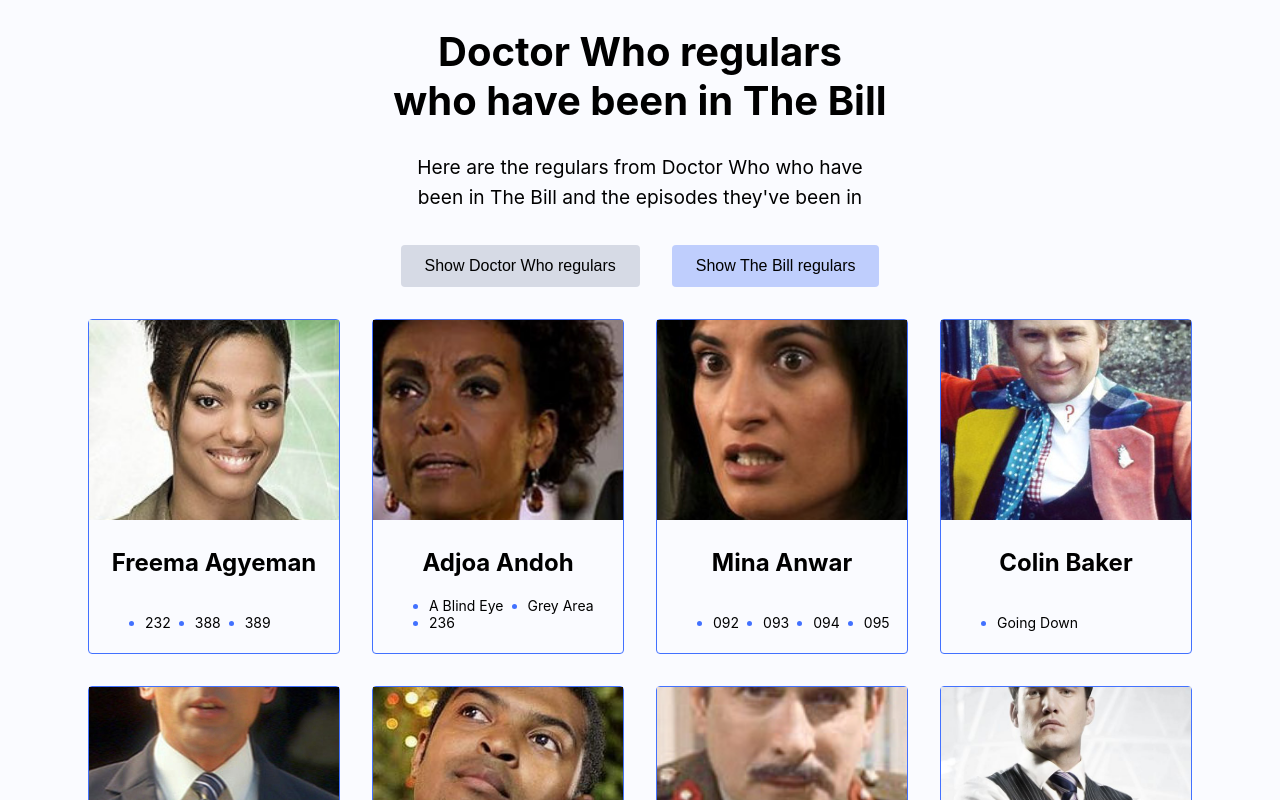
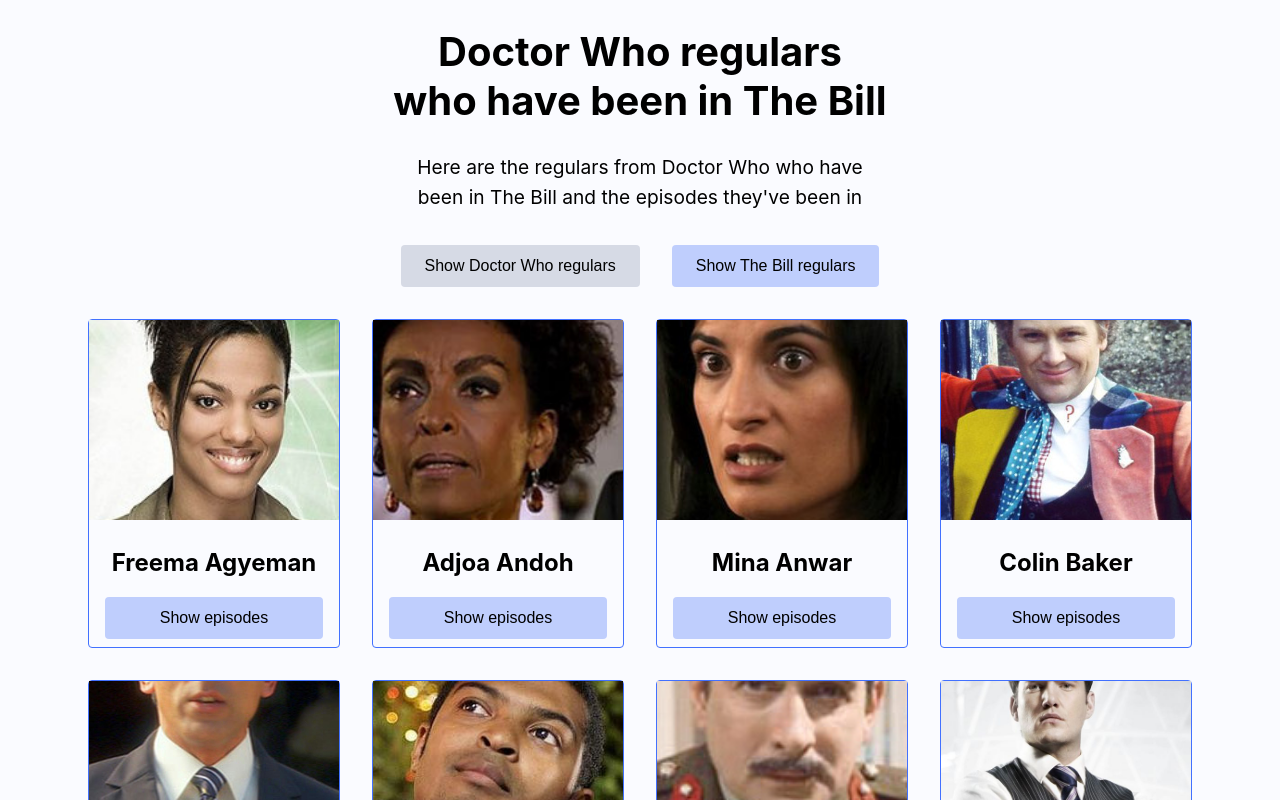
Before and after one commit to nicm42/doctor-who-and-the-bill, a React (Vite) app: page / in a window 1280 px wide. Both pictures are taken after a click on the button "Show Doctor Who regulars". Shown: the top 800 px of the page. Built offline with nearby package versions, Linux system fonts and the light colour scheme.

Commit message:
Put episodes into a modal

```diff
--- a/src/App.scss
+++ b/src/App.scss
@@ -8,11 +8,11 @@
 
 p {
   font-size: 1.2rem;
+  line-height: 1.6;
   margin-inline: auto;
   max-width: 50ch;
   text-align: center;
   text-wrap: balance;
-  line-height: 1.6;
 }
 
 .buttons {
@@ -37,9 +37,9 @@
     cursor: auto;
   }
 
-  &[aria-disabled='false']:hover,
-  &[aria-disabled='false']:focus-within,
-  &[aria-disabled='false']:active {
+  &:not([aria-disabled='true']):hover,
+  &:not([aria-disabled='true']):focus-within,
+  &:not([aria-disabled='true']):active {
     background-color: var(--button-background-hover);
   }
 }
--- a/src/components/Card.jsx
+++ b/src/components/Card.jsx
@@ -1,21 +1,46 @@
+import { useState, useEffect, useRef } from 'react';
 import PropTypes from 'prop-types';
 import './Card.scss';
 
 function Card({ name, imgsrc, imgalt, episodes }) {
+  const [showEpisodes, setShowEpisodes] = useState();
+  const closeButtonRef = useRef(null);
+  let closeButtonHeight = 0;
+
+  useEffect(() => {
+    if (showEpisodes) {
+      closeButtonHeight = closeButtonRef.current?.offsetHeight;
+      document.documentElement.style.setProperty('--close-button-height', `${closeButtonHeight}px`);
+    }
+  }, [showEpisodes]);
+
   const imageURL = `assets/${imgsrc}`;
 
   return (
     <div className="card" data-testid="card">
-      <img className="card--image" src={imageURL} alt={imgalt} />
+      <img className="card--image" loading="lazy" src={imageURL} alt={imgalt} />
       <div className="card--text">
         <h2 className="card--name">{name}</h2>
-        <ul className="card--episodes">
+        <button className="card--button" onClick={() => setShowEpisodes(true)}>
+          Show episodes
+        </button>
+        {showEpisodes && (
+          <>
+            <div className="card--episodes-overlay"></div>
+            <div className="card--episodes">
+              <button className="card--episodes-close" ref={closeButtonRef} onClick={() => setShowEpisodes(false)}>
+                X
+              </button>
+              <ul className="card--episodes-list">
                 {episodes.map((episode) => (
                   <li className="card--episode" key={episode}>
                     {episode}
                   </li>
                 ))}
               </ul>
+            </div>
+          </>
+        )}
       </div>
     </div>
   );
--- a/src/components/Card.scss
+++ b/src/components/Card.scss
@@ -1,16 +1,22 @@
 .card {
-  border: 1px solid var(--card-border);
+  border: 1px solid var(--card-border-colour);
   border-radius: var(--border-radius);
-  width: 250px;
   display: flex;
   flex-direction: column;
+  width: 250px;
+}
+
+.card--image {
+  height: 200px;
+  width: 100%;
 }
 
 .card--text {
   display: flex;
   flex-direction: column;
+  flex-grow: 1;
+  justify-content: center;
   padding: 0.5rem 1rem;
-  flex-grow: 1;
 }
 
 .card--name {
@@ -19,19 +25,41 @@
   text-align: center;
 }
 
-.card--image {
-  height: 200px;
+.card--button {
   width: 100%;
 }
 
 .card--episodes {
-  font-size: 0.875rem;
-  margin-top: auto;
+  --card-episodes-padding-inline: 0.5rem;
+  background-color: var(--body-background);
+  left: 50%;
+  min-height: 50%;
+  min-width: 50%;
+  padding: var(--card-episodes-padding-inline) 1rem;
+  position: fixed;
+  top: 50%;
+  translate: -50% -50%;
+}
+
+.card--episodes-overlay {
+  background-color: rgba(0, 0, 0, 0.5);
+  position: fixed;
+  inset: 0;
+}
+
+.card--episodes-close {
+  position: fixed;
+  right: var(--card-episodes-padding-inline);
+  font-size: 1.2rem;
+}
+
+.card--episodes-list {
   display: flex;
-  flex-wrap: wrap;
-  column-gap: 24px;
+  flex-direction: column;
+  gap: 0.5rem;
+  margin-top: calc(var(--close-button-height) + 0.5rem);
 }
 
 .card--episode::marker {
-  color: var(--card-border);
+  color: var(--card-border-colour);
 }
--- a/src/index.scss
+++ b/src/index.scss
@@ -4,10 +4,11 @@
   --button-background: hsl(225deg 93% 87%);
   --button-background-hover: hsl(225deg 93% 78%);
   --button-background-disabled: hsl(225deg 23% 87%);
-  --card-border: hsl(225deg 100% 63%);
+  --card-border-colour: hsl(225deg 100% 63%);
 
   // Others
   --border-radius: 0.25em;
+  --close-button-height: 0;
 
   color: #000;
   font-family: Inter, system-ui, Avenir, Helvetica, Arial, sans-serif;
@@ -15,6 +16,11 @@
 
 body {
   background-color: var(--body-background);
+
+  // https://robbowen.digital/wrote-about/locking-scroll-with-has/
+  &:has(.card--episodes) {
+    overflow: hidden;
+  }
 }
 
 img {
```
Lines whose indentation alone changed are shown as unchanged.
